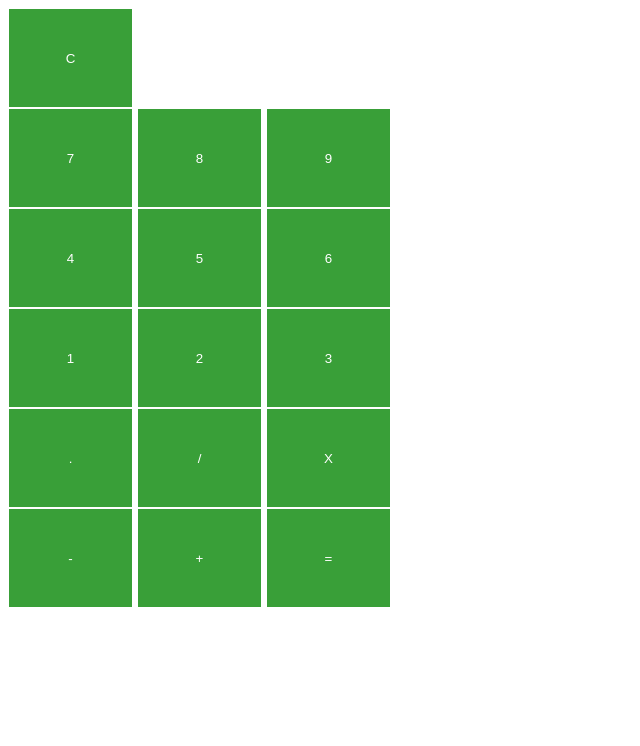
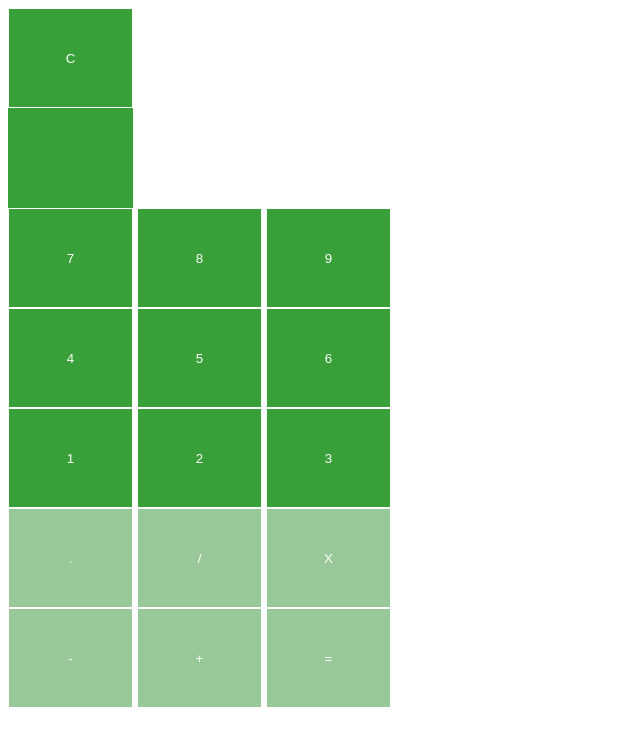
Before and after one commit to momentum-team-7/js--calculator-LauraQuantrille, a plain HTML site: page index.html in a window 1280 px wide. Shown: the whole page, without its empty margins (0-640 px from the left). Drawn offline with Linux system fonts and the light colour scheme.

Commit message:
adjusted display box

```diff
--- a/main.css
+++ b/main.css
@@ -15,3 +15,22 @@
   width: 500px;
 
 }
+.operations-buttons button {
+  background-color: #98C897;
+
+}
+
+.buttons-container .display {
+  display: flex;
+  background-color: #399F38;
+  width: 25%;
+  height: 100px;
+  color: white;
+
+}
+
+/* <div class="buttons-container display"> */
+
+/* <div class="buttons-container"> */
+  /* <div> */
+    /* <div class="display> */
```
